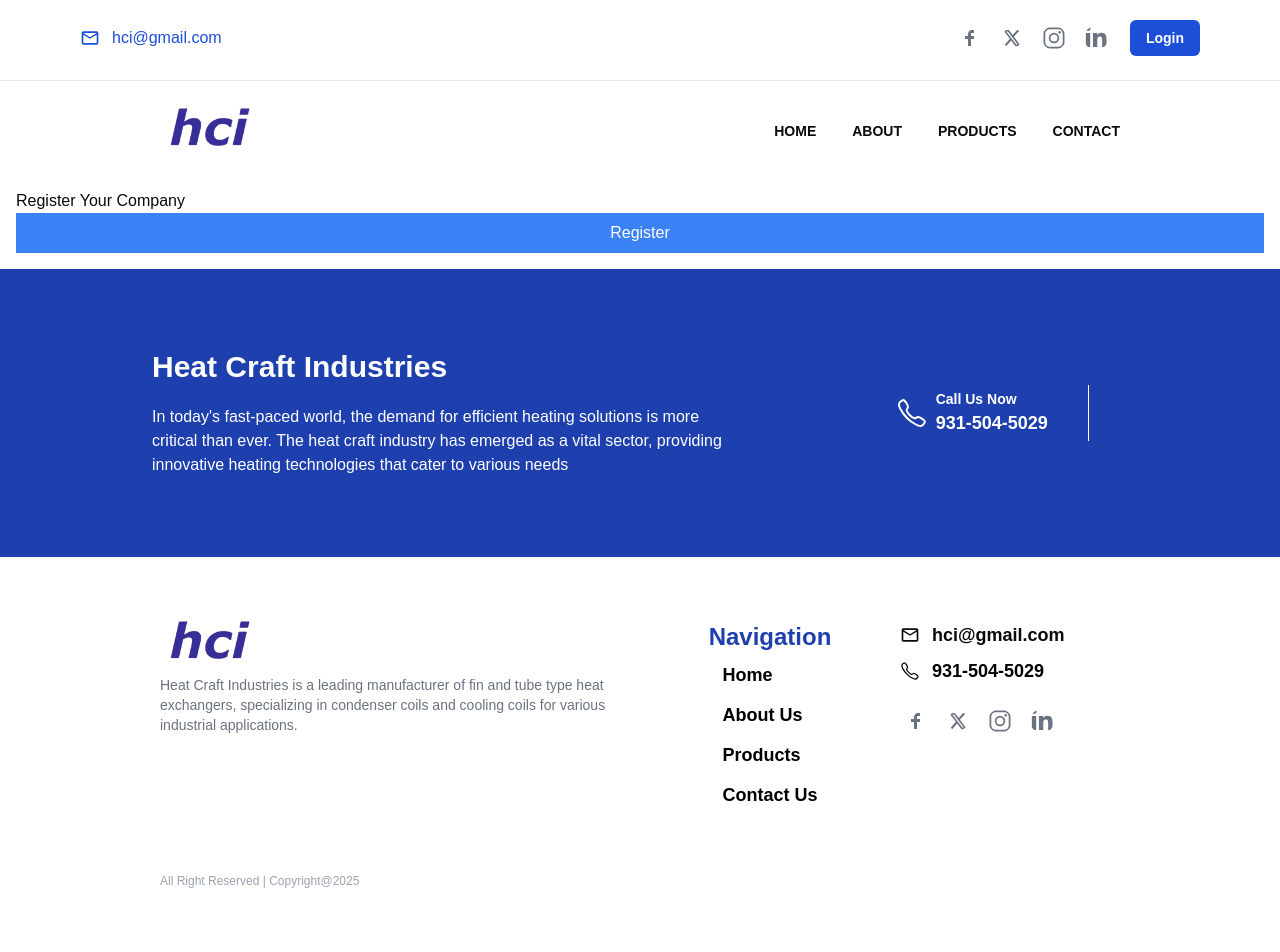
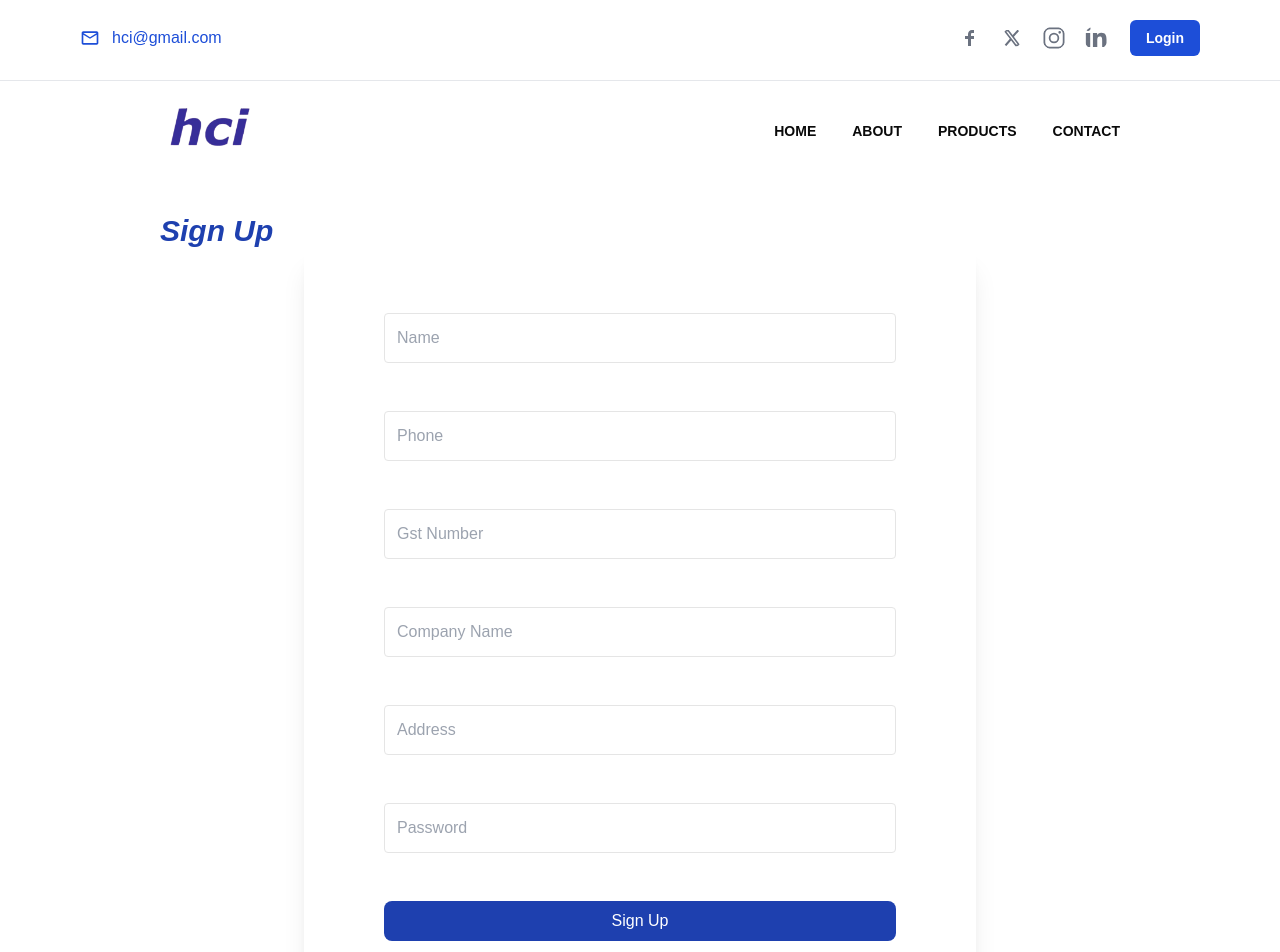
Before and after one commit to aryann1712/hci-coils-latest1, a Next.js app: page /auth/signup in a window 1280 px wide. Shown: the top 952 px of the page. Before the commit the page ends 889 px from the top, so only its background shows below. Built offline with nearby package versions, Linux system fonts and the light colour scheme; no server answers.

Commit message:
now work first on product page and all

```diff
--- a/src/app/(public)/auth/signin/page.tsx
+++ b/src/app/(public)/auth/signin/page.tsx
@@ -1,10 +1,13 @@
 // src/app/(public)/auth/signin/page.tsx
 "use client";
 import { signIn } from "next-auth/react";
+import Link from "next/link";
 import { useState } from "react";
 
 export default function SignInPage() {
   const [loading, setLoading] = useState(false);
+  const [formData, setFormData] = useState({ phone: "", password: "" });
+
 
   const handleSignIn = async (e: React.FormEvent) => {
     e.preventDefault();
@@ -15,18 +18,45 @@ export default function SignInPage() {
   };
 
   return (
-    <div className="p-4">
-      <h1>Sign In</h1>
-      <form onSubmit={handleSignIn}>
-        {/* Email, password fields */}
+    <div className=" max-w-[75%] mx-auto py-10">
+      <h1 className="text-blue-800 text-3xl font-semibold italic">Sign In</h1>
+      <div className="mx-auto py-16 px-10 rounded-sm shadow-xl max-w-2xl">
+        <form onSubmit={handleSignIn} className="flex flex-col gap-y-12 px-10">
+          <input
+            className="border px-3 py-3 rounded-sm"
+            type="tel"
+            placeholder="Phone"
+            value={formData.phone}
+            onChange={(e) =>
+              setFormData((prev) => ({ ...prev, phone: e.target.value }))
+            }
+          />
+          <input
+            className="border px-3 py-3 rounded-sm"
+            type="password"
+            placeholder="Password"
+            value={formData.password}
+            onChange={(e) =>
+              setFormData((prev) => ({ ...prev, password: e.target.value }))
+            }
+          />
           <button
             type="submit"
-          className="bg-blue-500 text-white px-4 py-2"
+            className="bg-blue-800 text-white px-4 py-2 rounded-lg"
             disabled={loading}
           >
             {loading ? "Signing in..." : "Sign In"}
           </button>
         </form>
+
+        <div className="mt-10 space-y-5">
+          <h4 className="text-sm font-semibold text-blue-800 cursor-pointer">forgot password?</h4>
+          <div></div>
+          <Link href="/auth/signup"><h4>Not a user? <span className="text-blue-800 cursor-pointer">Sign Up</span></h4></Link>
+        </div>
+
+      </div>
+
     </div>
   );
 }
--- a/src/app/(public)/auth/signup/page.tsx
+++ b/src/app/(public)/auth/signup/page.tsx
@@ -1,14 +1,16 @@
 // src/app/(public)/auth/signup/page.tsx
 "use client";
+import Link from "next/link";
 import { useState } from "react";
 
 export default function SignUpPage() {
   const [formData, setFormData] = useState({
+    userName: "",
     companyName: "",
     gstNumber: "",
     address: "",
     phone: "",
-    email: "",
+    password: "",
     // ...
   });
 
@@ -19,15 +21,92 @@ export default function SignUpPage() {
     // 3. Create user in database, auto-generate customer ID/password, send email.
   };
 
+  const [loading, setLoading] = useState(false);
+
+
+  const handleSignIn = async (e: React.FormEvent) => {
+    e.preventDefault();
+    setLoading(true);
+    // signIn("credentials" or "provider", { ...options });
+    // or call a custom route for sign in
+    setLoading(false);
+  };
+
   return (
-    <div className="p-4">
-      <h1>Register Your Company</h1>
-      <form onSubmit={handleSignUp} className="flex flex-col gap-4">
-        {/* input fields for companyName, gstNumber, etc. */}
-        <button type="submit" className="bg-blue-500 text-white px-4 py-2">
-          Register
-        </button>
-      </form>
+    <div className=" max-w-[75%] mx-auto py-10">
+      <h1 className="text-blue-800 text-3xl font-semibold italic">Sign Up</h1>
+      <div className="mx-auto py-16 px-10 rounded-sm shadow-xl max-w-2xl">
+        <form onSubmit={handleSignIn} className="flex flex-col gap-y-12 px-10">
+          <input
+            className="border px-3 py-3 rounded-sm"
+            type="text"
+            placeholder="Name"
+            value={formData.phone}
+            onChange={(e) =>
+              setFormData((prev) => ({ ...prev, phone: e.target.value }))
+            }
+          />
+          <input
+            className="border px-3 py-3 rounded-sm"
+            type="tel"
+            placeholder="Phone"
+            value={formData.phone}
+            onChange={(e) =>
+              setFormData((prev) => ({ ...prev, phone: e.target.value }))
+            }
+          />
+          <input
+            className="border px-3 py-3 rounded-sm"
+            type="text"
+            placeholder="Gst Number"
+            value={formData.phone}
+            onChange={(e) =>
+              setFormData((prev) => ({ ...prev, phone: e.target.value }))
+            }
+          />
+          <input
+            className="border px-3 py-3 rounded-sm"
+            type="company Name"
+            placeholder="Company Name"
+            value={formData.phone}
+            onChange={(e) =>
+              setFormData((prev) => ({ ...prev, phone: e.target.value }))
+            }
+          />
+          <input
+            className="border px-3 py-3 rounded-sm"
+            type="text"
+            placeholder="Address"
+            value={formData.phone}
+            onChange={(e) =>
+              setFormData((prev) => ({ ...prev, phone: e.target.value }))
+            }
+          />
+          <input
+            className="border px-3 py-3 rounded-sm"
+            type="password"
+            placeholder="Password"
+            value={formData.password}
+            onChange={(e) =>
+              setFormData((prev) => ({ ...prev, password: e.target.value }))
+            }
+          />
+          <button
+            type="submit"
+            className="bg-blue-800 text-white px-4 py-2 rounded-lg"
+            disabled={loading}
+          >
+            {loading ? "Signing up..." : "Sign Up"}
+          </button>
+        </form>
+
+        <div className="mt-10 space-y-5">
+          <div></div>
+          <Link href="/auth/signin"><h4>Already a user? <span className="text-blue-800 cursor-pointer">Sign In</span></h4></Link>
+        </div>
+
+      </div>
+
     </div>
   );
 }
--- a/src/app/(public)/products/page.tsx
+++ b/src/app/(public)/products/page.tsx
@@ -1,3 +1,4 @@
+"use client";
 // src/app/(public)/products/page.tsx
 import ProductCard from "@/components/ProductCard";
 
--- a/src/components/Navbar.tsx
+++ b/src/components/Navbar.tsx
@@ -7,6 +7,7 @@ import { FaLinkedinIn } from "react-icons/fa";
 import { FaXTwitter } from "react-icons/fa6";
 import { IoLogoInstagram } from "react-icons/io5";
 import { TiSocialFacebook } from "react-icons/ti";
+import Link from "next/link";
 
 
 
@@ -72,7 +73,7 @@ const Navbar: React.FC<NavbarProps> = ({ user }) => {
           </a>
 
           <div className="ml-2 px-4 py-2 bg-blue-700 text-white rounded-md text-sm font-semibold  cursor-pointer">
-            <h4>Login</h4>
+            <Link href={"/auth/signin"}><h4>Login</h4></Link>
           </div>
         </div>
       </div>
```
Also changed, not shown: src/app/(admin)/admin-products/page.tsx (renamed from src/app/(admin)/products/page.tsx). Lines whose indentation alone changed are shown as unchanged.
